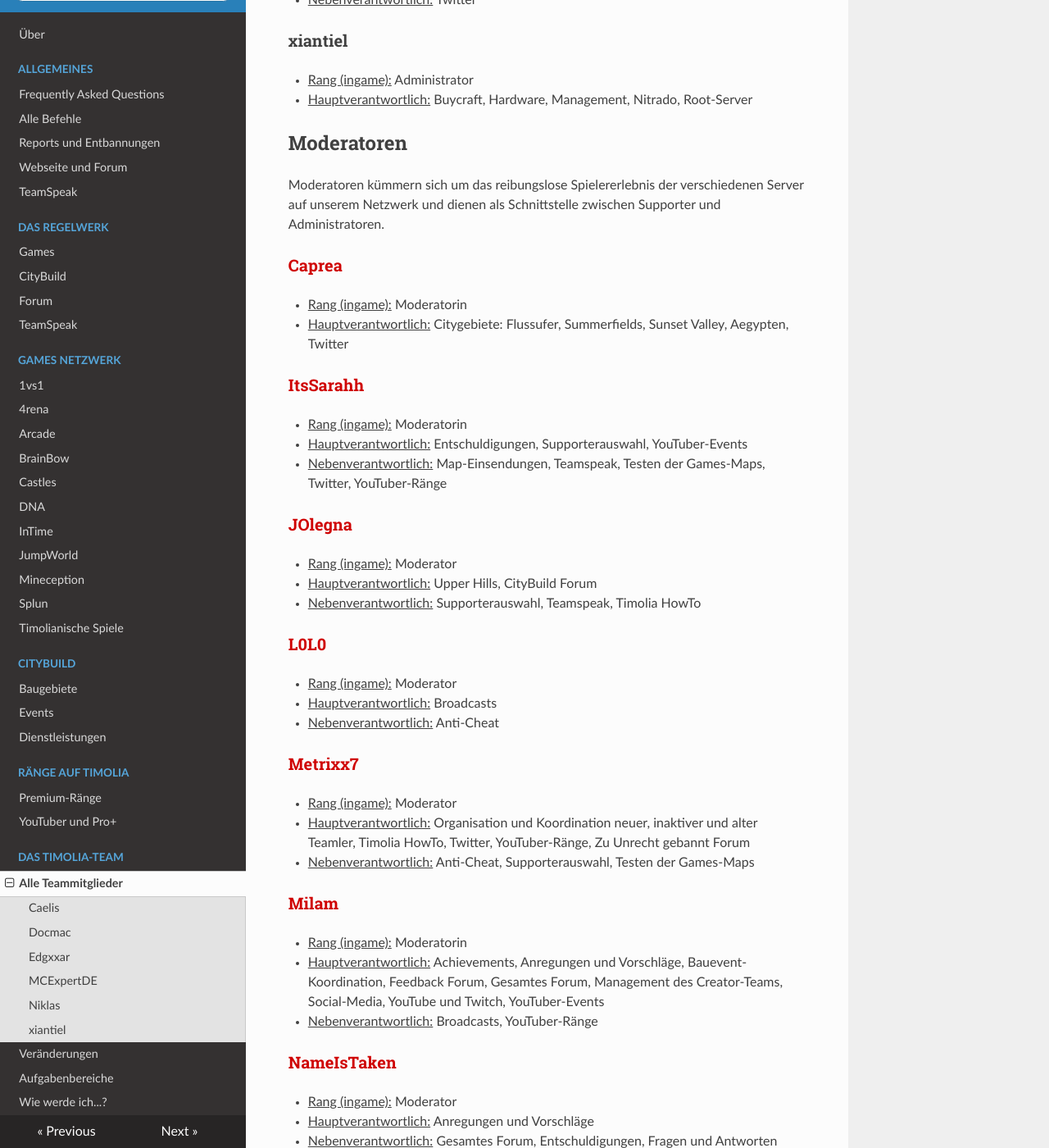
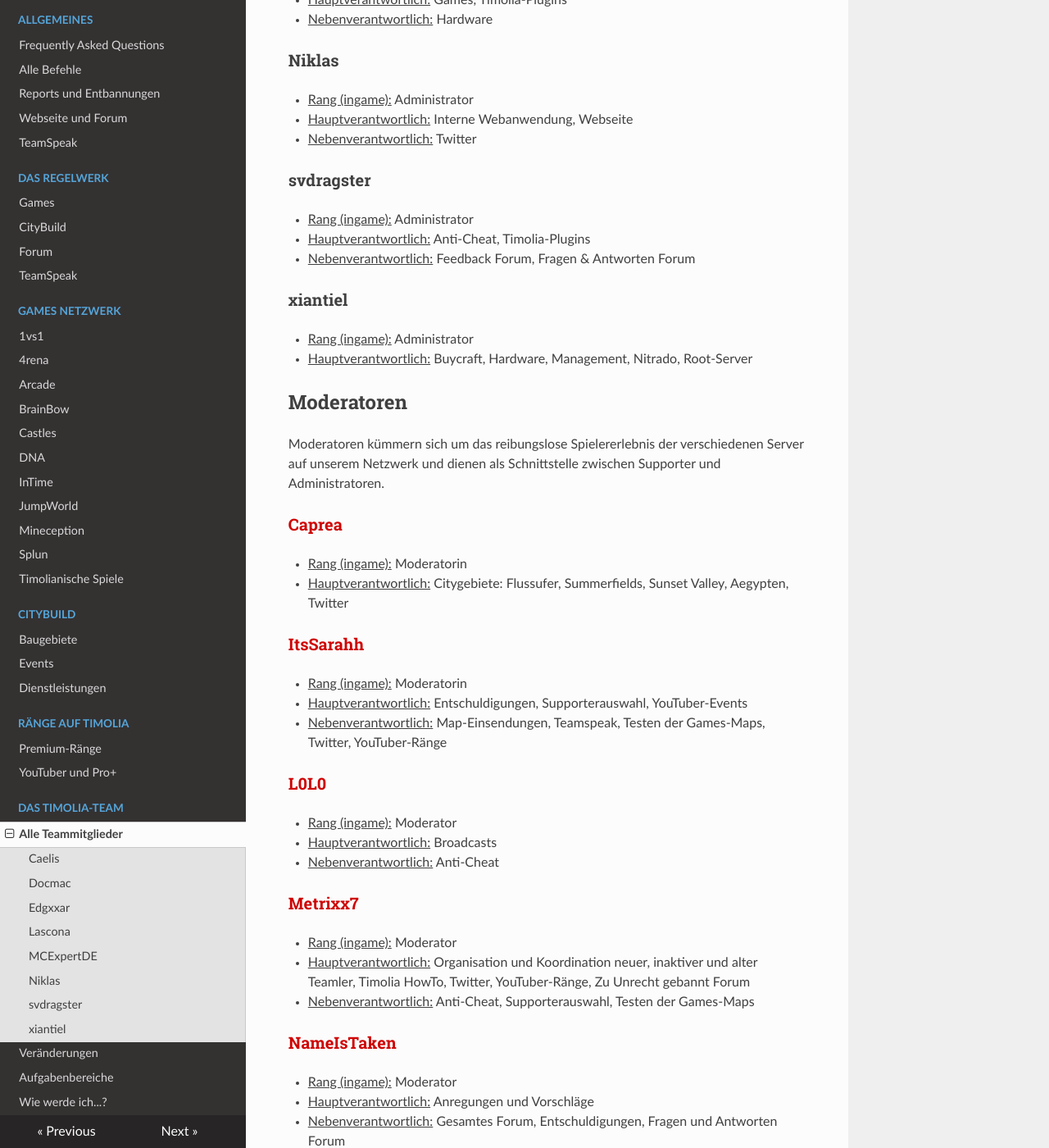
Before and after one commit to TimoliaDE/HowTo, an MkDocs documentation site: the page built from docs/team/members.md, in a window 1280 px wide and 1400 px high, scrolled down 993 px. Shown: the whole window at 82% size. Built offline with MkDocs 1.6.1, drawn with Linux system fonts in a browser that asks for light colours; nearby versions of some CDN libraries; old or Windows-style settings are respelled for this version of MkDocs; some of the changed text lies outside the part shown.

Commit message:
Update members.md

```diff
--- a/docs/team/members.md
+++ b/docs/team/members.md
@@ -19,6 +19,11 @@ Außerdem sind sie für die Website und den TeamSpeak-Server zuständig.
 - <u>Hauptverantwortlich:</u> Timolia-Plugins
 - <u>Nebenverantwortlich:</u> Root-Server
 
+###<strong>Lascona</strong>
+- <u>Rang (ingame):</u> Administratorin
+- <u>Hauptverantwortlich:</u> Bauevent-Koordination, Gesamtes Forum, Internes und externes Feedback, Social Media, Teammanagement
+- <u>Nebenverantwortlich:</u> Broadcasts, YouTuber-Ränge
+
 ###<strong>MCExpertDE</strong>
 - <u>Rang (ingame):</u> Administrator
 - <u>Hauptverantwortlich:</u> Games, Timolia-Plugins
@@ -28,6 +33,11 @@ Außerdem sind sie für die Website und den TeamSpeak-Server zuständig.
 - <u>Rang (ingame):</u> Administrator
 - <u>Hauptverantwortlich:</u> Interne Webanwendung, Webseite
 - <u>Nebenverantwortlich:</u> Twitter
+
+### <strong>svdragster</strong>
+- <u>Rang (ingame):</u> Administrator
+- <u>Hauptverantwortlich:</u> Anti-Cheat, Timolia-Plugins
+- <u>Nebenverantwortlich:</u> Feedback Forum, Fragen & Antworten Forum
 
 ###<strong>xiantiel</strong>
 - <u>Rang (ingame):</u> Administrator
@@ -45,11 +55,6 @@ Moderatoren kümmern sich um das reibungslose Spielererlebnis der verschiedenen
 - <u>Hauptverantwortlich:</u> Entschuldigungen, Supporterauswahl, YouTuber-Events
 - <u>Nebenverantwortlich:</u> Map-Einsendungen, Teamspeak, Testen der Games-Maps, Twitter, YouTuber-Ränge
 
-### <strong><span style="color:#CF0101">JOlegna</span></strong>
-- <u>Rang (ingame):</u> Moderator
-- <u>Hauptverantwortlich:</u> Upper Hills, CityBuild Forum
-- <u>Nebenverantwortlich:</u> Supporterauswahl, Teamspeak, Timolia HowTo
-
 ###<strong><span style="color:#CF0101">L0L0</span></strong>
 - <u>Rang (ingame):</u> Moderator
 - <u>Hauptverantwortlich:</u> Broadcasts
@@ -59,11 +64,6 @@ Moderatoren kümmern sich um das reibungslose Spielererlebnis der verschiedenen
 - <u>Rang (ingame):</u> Moderator
 - <u>Hauptverantwortlich:</u> Organisation und Koordination neuer, inaktiver und alter Teamler, Timolia HowTo, Twitter, YouTuber-Ränge, Zu Unrecht gebannt Forum
 - <u>Nebenverantwortlich:</u> Anti-Cheat, Supporterauswahl, Testen der Games-Maps
-
-###<strong><span style="color:#CF0101">Milam</span></strong>
-- <u>Rang (ingame):</u> Moderatorin
-- <u>Hauptverantwortlich:</u> Achievements, Anregungen und Vorschläge, Bauevent-Koordination, Feedback Forum, Gesamtes Forum, Management des Creator-Teams, Social-Media, YouTube und Twitch, YouTuber-Events
-- <u>Nebenverantwortlich:</u> Broadcasts, YouTuber-Ränge
 
 ###<strong><span style="color:#CF0101">NameIsTaken</span></strong>
 - <u>Rang (ingame):</u> Moderator
@@ -123,11 +123,6 @@ Sie kümmern sich um die Timolia-Plugins, entwickeln neue Features und Spielmodi
 ### <strong><span style="color:#007812">Raziel</span></strong>
 - <u>Rang (ingame):</u> Developer
 - <u>Hauptverantwortlich:</u> Anti-Cheat
-
-### <strong><span style="color:#007812">svdragster</span></strong>
-- <u>Rang (ingame):</u> Developer
-- <u>Hauptverantwortlich:</u> Anti-Cheat
-- <u>Nebenverantwortlich:</u> Feedback Forum, Fragen & Antworten Forum
 
 ###<strong><span style="color:#007812">TheBrownShape</span></strong>
 - <u>Rang (ingame):</u> Developer
@@ -237,7 +232,19 @@ Sie sind für die Arenen und Maps des Timolia-Netzwerkes verantwortlich und entw
 ### <strong><span style="color:#00646F">\_Geizhals\_</span></strong>
 - <u>Rang (ingame):</u> Builder
 
+###<strong><span style="color:#00646F">Dankbarkeit</span></strong>
+- <u>Rang (ingame):</u> Builder
+
+###<strong><span style="color:#00646F">Eisenmaus</span></strong>
+- <u>Rang (ingame):</u> Builder
+
 ###<strong><span style="color:#00646F">engiwuck</span></strong>
+- <u>Rang (ingame):</u> Builder
+
+###<strong><span style="color:#00646F">eZZfery</span></strong>
+- <u>Rang (ingame):</u> Builderin
+
+###<strong><span style="color:#00646F">eZZrael</span></strong>
 - <u>Rang (ingame):</u> Builder
 
 ### <strong><span style="color:#00646F">Jukplays</span></strong>
```
